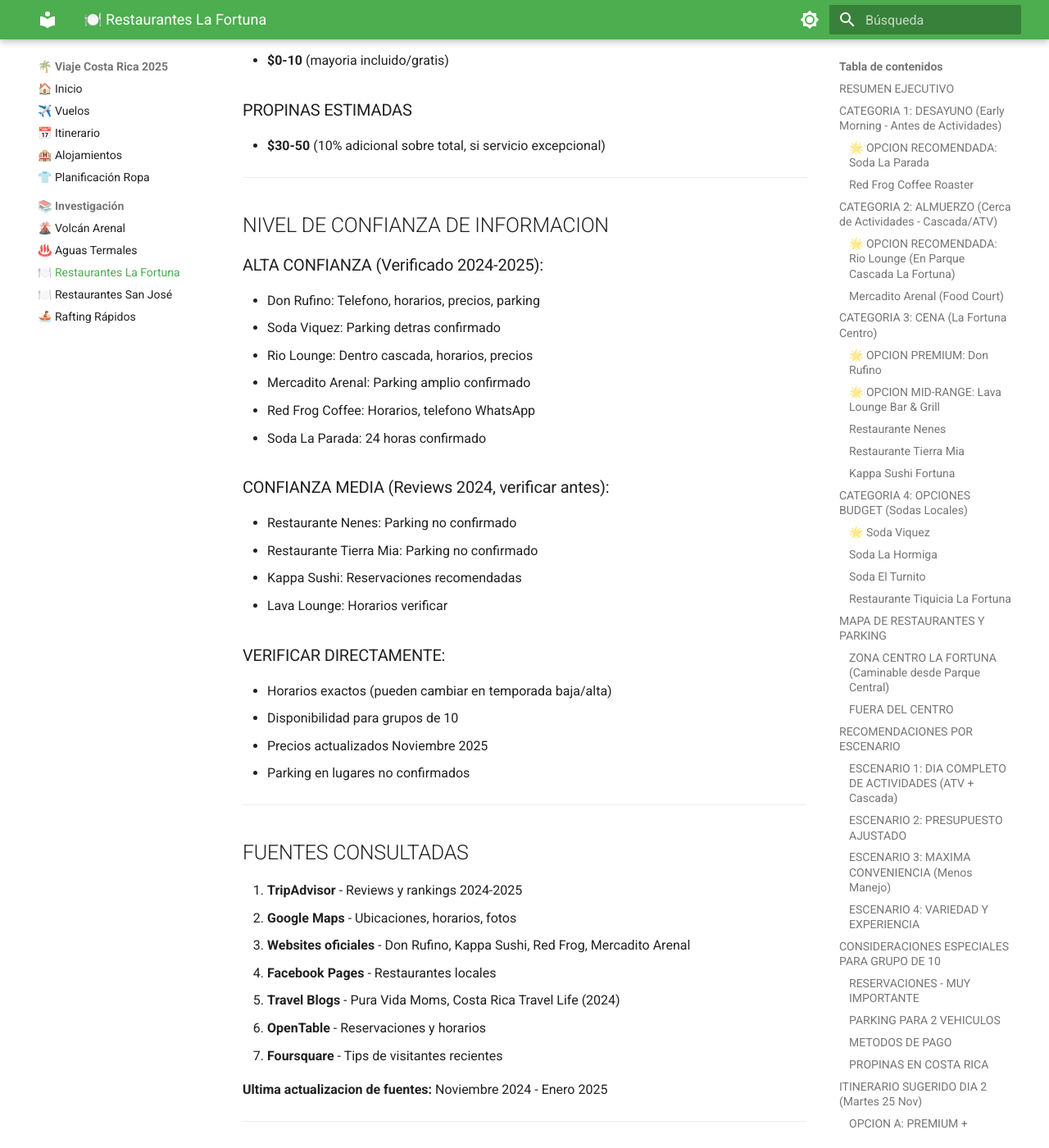
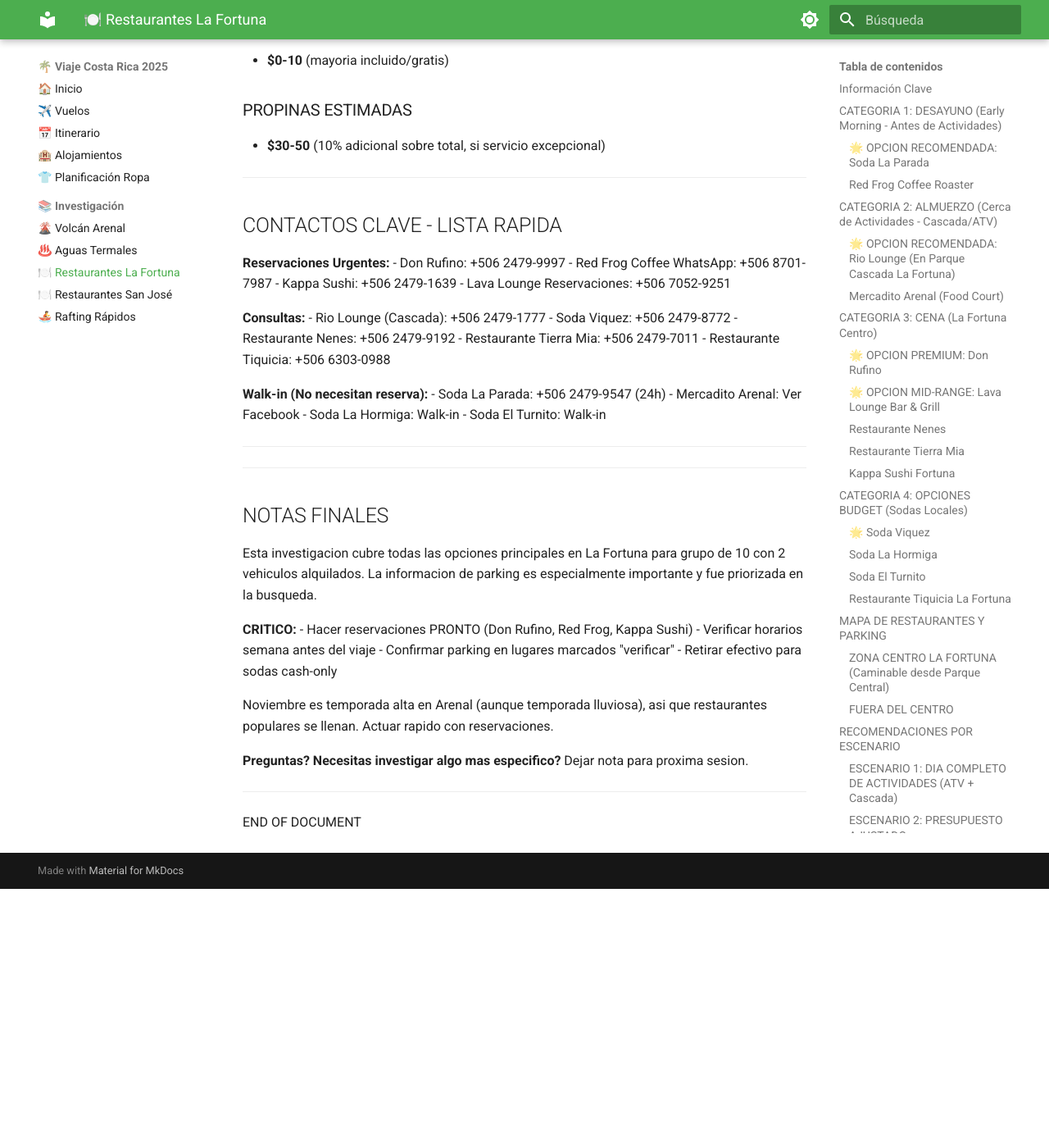
Before and after one commit to jvelez79/costa-rica, an MkDocs documentation site: the page built from docs/investigacion/restaurantes-la-fortuna.md, in a window 1280 px wide and 1400 px high, scrolled down 16128 px. Shown: the whole window at 82% size. Built offline with MkDocs 1.6.1 and Material for MkDocs 9.7.7, drawn with Linux system fonts in a browser that asks for light colours; after the commit the page ends 17212 px from its top, so only the background shows below that; some of the changed text lies outside the part shown.

Commit message:
Refactor restaurantes-la-fortuna.md: Convert to public website style
- Remove metadata (Fecha de investigacion, Nivel de confianza, Ultima actualizacion)
- Change "RESUMEN EJECUTIVO" to "Información Clave"
- Change "ACCIONES INMEDIATAS" to "Consideraciones para Reservas"
- Remove "PROXIMOS PASOS" section
- Remove "NIVEL DE CONFIANZA DE INFORMACION" and "FUENTES CONSULTADAS" sections
- Neutralize tone from directive to informative (Hacer PRONTO → Recomendaciones)
- All restaurant details, contacts, and pricing preserved

🤖 Generated with [Claude Code](https://claude.com/claude-code)

Co-Authored-By: Claude <noreply@anthropic.com>

```diff
--- a/docs/investigacion/restaurantes-la-fortuna.md
+++ b/docs/investigacion/restaurantes-la-fortuna.md
@@ -1,13 +1,11 @@
 # Investigacion: Restaurantes en La Fortuna para Grupo de 10 Personas
 
-**Fecha de investigacion:** 9 Noviembre 2025
-**Nivel de confianza:** Alto
 **Para:** Dia 2 (Martes 25 Noviembre 2025)
 **Contexto:** Grupo de 10 adultos con 2 vehiculos alquilados
 
 ---
 
-## RESUMEN EJECUTIVO
+## Información Clave
 
 **Hallazgos Clave:**
 - La Fortuna tiene excelente variedad de restaurantes para todos los presupuestos
@@ -963,44 +961,6 @@ SURESTE (Hacia San Jose)
 
 ---
 
-## NIVEL DE CONFIANZA DE INFORMACION
-
-### ALTA CONFIANZA (Verificado 2024-2025):
-- Don Rufino: Telefono, horarios, precios, parking
-- Soda Viquez: Parking detras confirmado
-- Rio Lounge: Dentro cascada, horarios, precios
-- Mercadito Arenal: Parking amplio confirmado
-- Red Frog Coffee: Horarios, telefono WhatsApp
-- Soda La Parada: 24 horas confirmado
-
-### CONFIANZA MEDIA (Reviews 2024, verificar antes):
-- Restaurante Nenes: Parking no confirmado
-- Restaurante Tierra Mia: Parking no confirmado
-- Kappa Sushi: Reservaciones recomendadas
-- Lava Lounge: Horarios verificar
-
-### VERIFICAR DIRECTAMENTE:
-- Horarios exactos (pueden cambiar en temporada baja/alta)
-- Disponibilidad para grupos de 10
-- Precios actualizados Noviembre 2025
-- Parking en lugares no confirmados
-
----
-
-## FUENTES CONSULTADAS
-
-1. **TripAdvisor** - Reviews y rankings 2024-2025
-2. **Google Maps** - Ubicaciones, horarios, fotos
-3. **Websites oficiales** - Don Rufino, Kappa Sushi, Red Frog, Mercadito Arenal
-4. **Facebook Pages** - Restaurantes locales
-5. **Travel Blogs** - Pura Vida Moms, Costa Rica Travel Life (2024)
-6. **OpenTable** - Reservaciones y horarios
-7. **Foursquare** - Tips de visitantes recientes
-
-**Ultima actualizacion de fuentes:** Noviembre 2024 - Enero 2025
-
----
-
 ## CONTACTOS CLAVE - LISTA RAPIDA
 
 **Reservaciones Urgentes:**
@@ -1024,22 +984,6 @@ SURESTE (Hacia San Jose)
 
 ---
 
-## PROXIMOS PASOS
-
-1. **Decidir presupuesto comidas:** Budget / Mid-range / Premium?
-2. **Elegir restaurantes Dia 2** segun preferencia grupo
-3. **HACER RESERVACIONES** (Don Rufino, Red Frog si es temprano)
-4. **Descargar mapas offline** Google Maps de La Fortuna
-5. **Retirar efectivo** ($200-300 colones para grupo)
-6. **Guardar numeros telefonos** en todos los celulares
-7. **Compartir este documento** con grupo para decidir juntos
-
----
-
-**Fecha investigacion:** 9 Noviembre 2025
-**Preparado para:** Grupo 10 adultos - Viaje Costa Rica
-**Proxima actualizacion:** Despues de hacer reservaciones
-
 ---
 
 ## NOTAS FINALES
```
Also changed, not shown: other parts of docs/investigacion/restaurantes-la-fortuna.md (+2 -2 lines).
